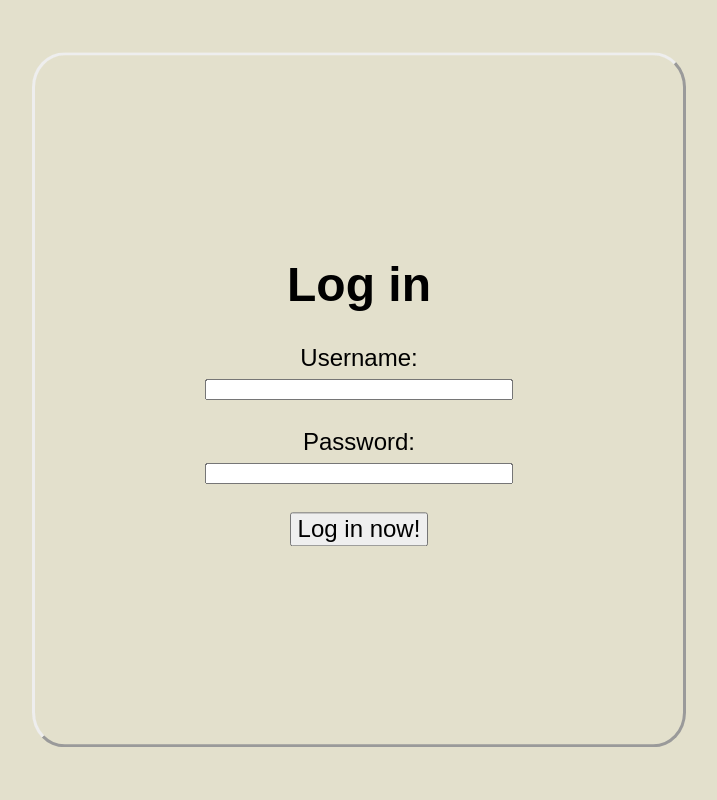
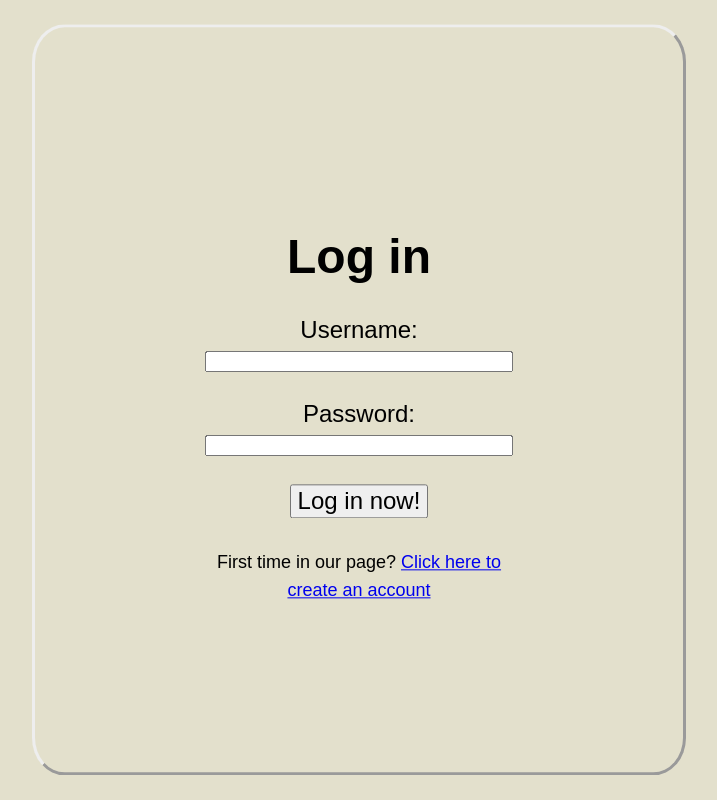
Before and after one commit to M3T1X1/Registeration_and_login_project_vanilla_PHP, a PHP site: page /login_page.php in a window 1280 px wide. Shown: the whole page, without its empty margins (281-998 px from the left). Run offline with PHP 8.4, Linux system fonts and the light colour scheme; some web fonts are replaced.

Commit message:
Update login_page.php

```diff
--- a/login_page.php
+++ b/login_page.php
@@ -30,7 +30,10 @@ session_start();
 
         <br> <br>
 
-
+        <label class="login">
+        First time in our page?
+        <a href="register_page.php">Click here to create an account</a>
+        </label>
 
         </form>
  </main>
```
